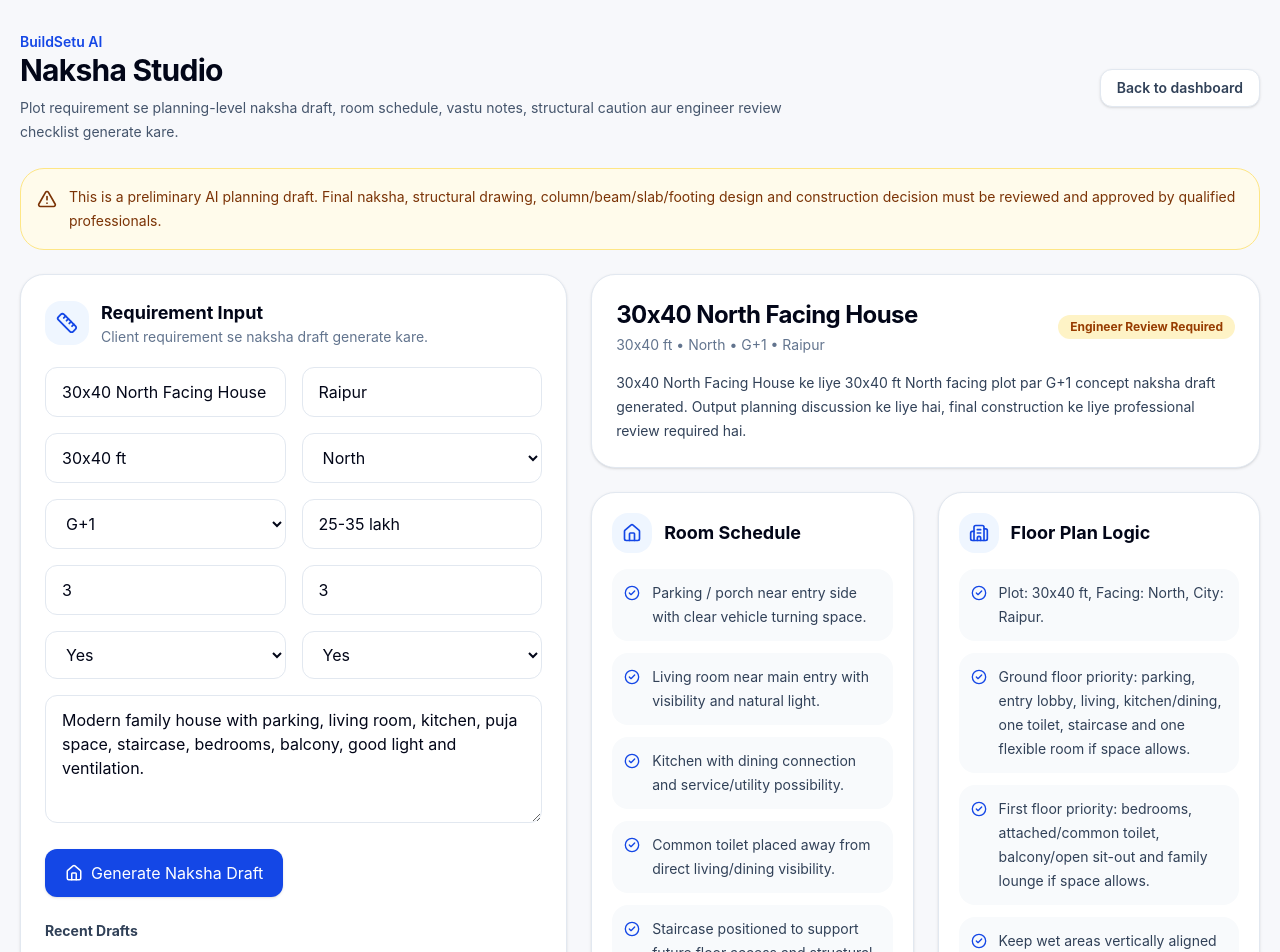
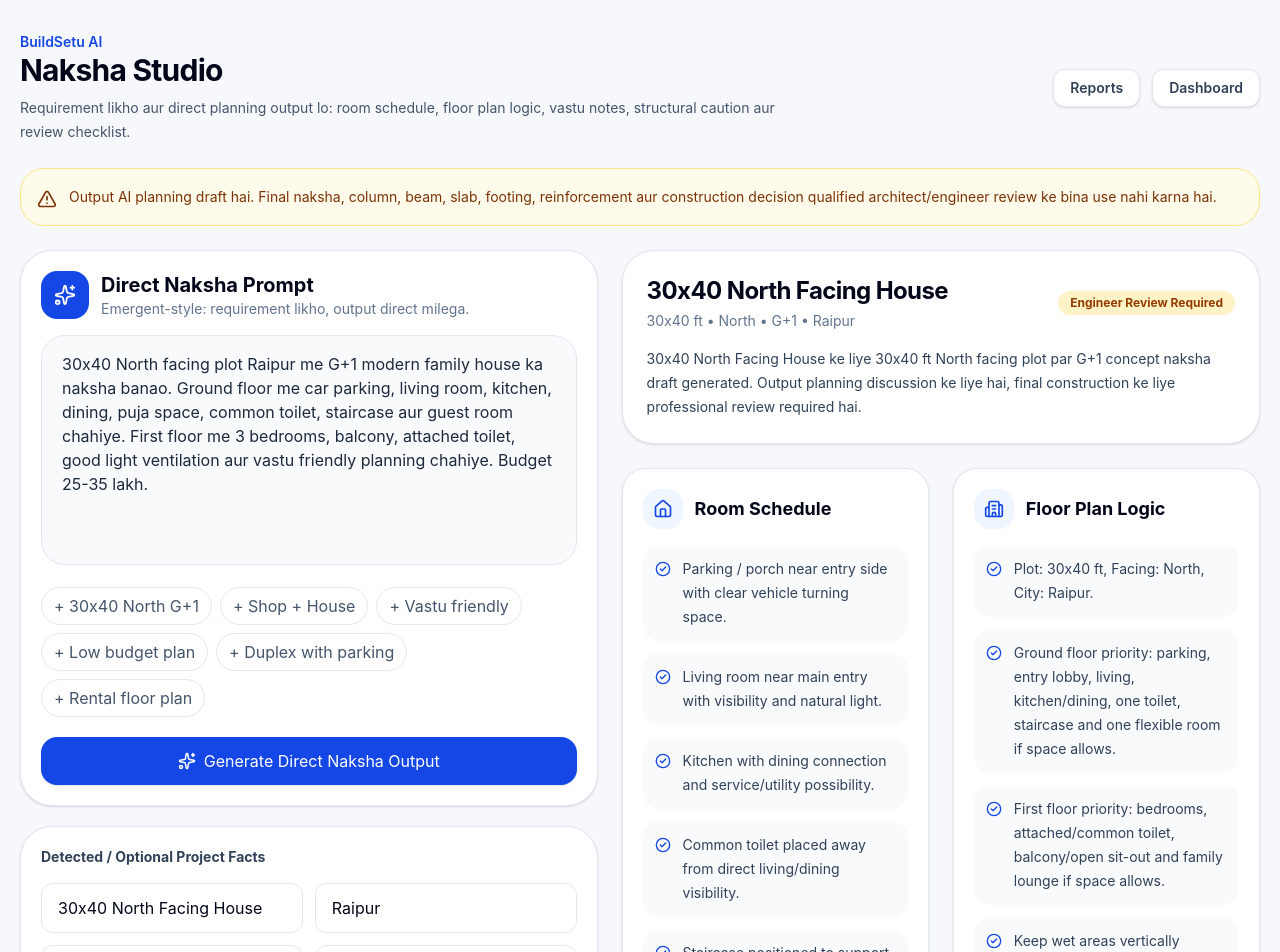
Before and after one commit to maihoonankitsingh/Build-Setu-Ai, a Next.js app: page /design in a window 1280 px wide. Shown: the top 952 px of the page. Built offline with nearby package versions, Linux system fonts and the light colour scheme.

Commit message:
Convert Naksha Studio to direct output interface

```diff
--- a/app/design/page.tsx
+++ b/app/design/page.tsx
@@ -1,7 +1,18 @@
 "use client";
 
 import { useEffect, useState } from "react";
-import { AlertTriangle, Building2, CheckCircle2, Compass, Home, Loader2, Ruler, ShieldCheck } from "lucide-react";
+import {
+  AlertTriangle,
+  Building2,
+  CheckCircle2,
+  Compass,
+  History,
+  Home,
+  Loader2,
+  Ruler,
+  ShieldCheck,
+  Sparkles,
+} from "lucide-react";
 
 type Design = {
   id: string;
@@ -29,7 +40,10 @@ type Design = {
   };
 };
 
-const defaultForm = {
+const defaultPrompt =
+  "30x40 North facing plot Raipur me G+1 modern family house ka naksha banao. Ground floor me car parking, living room, kitchen, dining, puja space, common toilet, staircase aur guest room chahiye. First floor me 3 bedrooms, balcony, attached toilet, good light ventilation aur vastu friendly planning chahiye. Budget 25-35 lakh.";
+
+const defaultFacts = {
   projectName: "30x40 North Facing House",
   city: "Raipur",
   plotSize: "30x40 ft",
@@ -40,11 +54,55 @@ const defaultForm = {
   parking: "Yes",
   vastu: "Yes",
   budget: "25-35 lakh",
-  requirement:
-    "Modern family house with parking, living room, kitchen, puja space, staircase, bedrooms, balcony, good light and ventilation.",
 };
 
-function Section({ title, icon, items }: { title: string; icon: React.ReactNode; items: string[] }) {
+function inferFacts(prompt: string, facts: typeof defaultFacts) {
+  const text = prompt.toLowerCase();
+
+  let plotSize = facts.plotSize;
+  const plotMatch = prompt.match(/(\d+\s*[xX×]\s*\d+\s*(?:ft|feet|sqft)?)/);
+  if (plotMatch?.[1]) plotSize = plotMatch[1].replace(/\s+/g, " ").trim();
+
+  let facing = facts.facing;
+  for (const item of ["North-East", "North-West", "South-East", "South-West", "North", "South", "East", "West"]) {
+    if (text.includes(item.toLowerCase())) facing = item;
+  }
+
+  let floors = facts.floors;
+  if (text.includes("g+2")) floors = "G+2";
+  else if (text.includes("g+1") || text.includes("first floor")) floors = "G+1";
+  else if (text.includes("duplex")) floors = "Duplex";
+  else if (text.includes("shop")) floors = "Shop + House";
+  else if (text.includes("ground floor")) floors = "Ground Floor";
+
+  let parking = facts.parking;
+  if (text.includes("no parking")) parking = "No";
+  else if (text.includes("parking") || text.includes("car")) parking = "Yes";
+
+  let vastu = facts.vastu;
+  if (text.includes("no vastu")) vastu = "No";
+  else if (text.includes("vastu")) vastu = "Yes";
+
+  let bedrooms = facts.bedrooms;
+  const bedMatch = text.match(/(\d+)\s*(?:bedroom|bedrooms|bhk|bed)/);
+  if (bedMatch?.[1]) bedrooms = bedMatch[1];
+
+  let bathrooms = facts.bathrooms;
+  const bathMatch = text.match(/(\d+)\s*(?:bathroom|bathrooms|toilet|toilets)/);
+  if (bathMatch?.[1]) bathrooms = bathMatch[1];
+
+  return { ...facts, plotSize, facing, floors, parking, vastu, bedrooms, bathrooms };
+}
+
+function OutputBlock({
+  title,
+  icon,
+  items,
+}: {
+  title: string;
+  icon: React.ReactNode;
+  items: string[];
+}) {
   return (
     <section className="rounded-3xl border border-slate-200 bg-white p-5 shadow-sm">
       <div className="mb-4 flex items-center gap-3">
@@ -53,6 +111,7 @@ function Section({ title, icon, items }: { title: string; icon: React.ReactNode;
         </div>
         <h2 className="text-lg font-bold text-slate-950">{title}</h2>
       </div>
+
       <div className="space-y-3">
         {items.map((item, index) => (
           <div key={index} className="flex gap-3 rounded-2xl bg-slate-50 p-3 text-sm leading-6 text-slate-700">
@@ -66,15 +125,16 @@ function Section({ title, icon, items }: { title: string; icon: React.ReactNode;
 }
 
 export default function DesignPage() {
-  const [form, setForm] = useState(defaultForm);
+  const [prompt, setPrompt] = useState(defaultPrompt);
+  const [facts, setFacts] = useState(defaultFacts);
+  const [design, setDesign] = useState<Design | null>(null);
+  const [designs, setDesigns] = useState<Design[]>([]);
   const [loading, setLoading] = useState(false);
   const [listLoading, setListLoading] = useState(true);
   const [error, setError] = useState("");
-  const [design, setDesign] = useState<Design | null>(null);
-  const [designs, setDesigns] = useState<Design[]>([]);
 
-  function update(key: keyof typeof defaultForm, value: string) {
-    setForm((prev) => ({ ...prev, [key]: value }));
+  function updateFact(key: keyof typeof defaultFacts, value: string) {
+    setFacts((prev) => ({ ...prev, [key]: value }));
   }
 
   async function loadDesigns() {
@@ -90,21 +150,33 @@ export default function DesignPage() {
     }
   }
 
-  async function generateDesign() {
+  async function generateDirectOutput() {
     setLoading(true);
     setError("");
+
     try {
+      const inferred = inferFacts(prompt, facts);
+      setFacts(inferred);
+
       const res = await fetch("/api/design/generate", {
         method: "POST",
         headers: { "Content-Type": "application/json" },
-        body: JSON.stringify(form),
+        body: JSON.stringify({
+          ...inferred,
+          requirement: prompt,
+        }),
       });
+
       const data = await res.json();
-      if (!res.ok || !data.ok) throw new Error(data.error || "Design generation failed");
+
+      if (!res.ok || !data.ok) {
+        throw new Error(data.error || "Naksha output generation failed");
+      }
+
       setDesign(data.design);
       await loadDesigns();
     } catch (err: any) {
-      setError(err?.message || "Design generation failed");
+      setError(err?.message || "Naksha output generation failed");
     } finally {
       setLoading(false);
     }
@@ -123,84 +195,118 @@ export default function DesignPage() {
             <p className="text-sm font-semibold text-blue-700">BuildSetu AI</p>
             <h1 className="text-3xl font-bold tracking-tight">Naksha Studio</h1>
             <p className="mt-2 max-w-3xl text-sm leading-6 text-slate-600">
-              Plot requirement se planning-level naksha draft, room schedule, vastu notes,
-              structural caution aur engineer review checklist generate kare.
+              Requirement likho aur direct planning output lo: room schedule, floor plan logic,
+              vastu notes, structural caution aur review checklist.
             </p>
           </div>
-          <a href="/" className="rounded-xl border border-slate-200 bg-white px-4 py-2 text-sm font-semibold text-slate-700 shadow-sm hover:bg-slate-50">
-            Back to dashboard
+
+          <div className="flex gap-3">
+            <a
+              href="/reports"
+              className="rounded-xl border border-slate-200 bg-white px-4 py-2 text-sm font-semibold text-slate-700 shadow-sm hover:bg-slate-50"
+            >
+              Reports
             </a>
+            <a
+              href="/"
+              className="rounded-xl border border-slate-200 bg-white px-4 py-2 text-sm font-semibold text-slate-700 shadow-sm hover:bg-slate-50"
+            >
+              Dashboard
+            </a>
+          </div>
         </div>
 
         <div className="mb-6 rounded-3xl border border-amber-200 bg-amber-50 p-4 text-sm leading-6 text-amber-900">
           <div className="flex gap-3">
             <AlertTriangle className="mt-1 h-5 w-5 shrink-0" />
             <p>
-              This is a preliminary AI planning draft. Final naksha, structural drawing,
-              column/beam/slab/footing design and construction decision must be reviewed
-              and approved by qualified professionals.
+              Output AI planning draft hai. Final naksha, column, beam, slab, footing,
+              reinforcement aur construction decision qualified architect/engineer review ke bina use nahi karna hai.
             </p>
           </div>
         </div>
 
-        <div className="grid gap-6 xl:grid-cols-[0.9fr_1.1fr]">
-          <section className="rounded-3xl border border-slate-200 bg-white p-6 shadow-sm">
-            <div className="mb-5 flex items-center gap-3">
-              <div className="flex h-11 w-11 items-center justify-center rounded-2xl bg-blue-50 text-blue-700">
-                <Ruler size={22} />
+        <div className="grid gap-6 xl:grid-cols-[0.95fr_1.05fr]">
+          <section className="space-y-5">
+            <div className="rounded-[2rem] border border-slate-200 bg-white p-5 shadow-sm">
+              <div className="mb-4 flex items-center gap-3">
+                <div className="flex h-12 w-12 items-center justify-center rounded-2xl bg-blue-700 text-white">
+                  <Sparkles size={22} />
                 </div>
                 <div>
-                <h2 className="text-lg font-bold">Requirement Input</h2>
-                <p className="text-sm text-slate-500">Client requirement se naksha draft generate kare.</p>
+                  <h2 className="text-xl font-bold">Direct Naksha Prompt</h2>
+                  <p className="text-sm text-slate-500">Emergent-style: requirement likho, output direct milega.</p>
                 </div>
               </div>
 
-            <div className="grid gap-4 sm:grid-cols-2">
-              <input className="rounded-xl border border-slate-200 px-4 py-3 text-sm outline-none focus:border-blue-500" value={form.projectName} onChange={(e) => update("projectName", e.target.value)} placeholder="Project name" />
-              <input className="rounded-xl border border-slate-200 px-4 py-3 text-sm outline-none focus:border-blue-500" value={form.city} onChange={(e) => update("city", e.target.value)} placeholder="City" />
-              <input className="rounded-xl border border-slate-200 px-4 py-3 text-sm outline-none focus:border-blue-500" value={form.plotSize} onChange={(e) => update("plotSize", e.target.value)} placeholder="Plot size" />
-              <select className="rounded-xl border border-slate-200 px-4 py-3 text-sm outline-none focus:border-blue-500" value={form.facing} onChange={(e) => update("facing", e.target.value)}>
-                {["North", "South", "East", "West", "North-East", "North-West", "South-East", "South-West"].map((x) => <option key={x}>{x}</option>)}
-              </select>
-              <select className="rounded-xl border border-slate-200 px-4 py-3 text-sm outline-none focus:border-blue-500" value={form.floors} onChange={(e) => update("floors", e.target.value)}>
-                {["Ground Floor", "G+1", "G+2", "Duplex", "Shop + House"].map((x) => <option key={x}>{x}</option>)}
-              </select>
-              <input className="rounded-xl border border-slate-200 px-4 py-3 text-sm outline-none focus:border-blue-500" value={form.budget} onChange={(e) => update("budget", e.target.value)} placeholder="Budget" />
-              <input className="rounded-xl border border-slate-200 px-4 py-3 text-sm outline-none focus:border-blue-500" value={form.bedrooms} onChange={(e) => update("bedrooms", e.target.value)} placeholder="Bedrooms" />
-              <input className="rounded-xl border border-slate-200 px-4 py-3 text-sm outline-none focus:border-blue-500" value={form.bathrooms} onChange={(e) => update("bathrooms", e.target.value)} placeholder="Bathrooms" />
-              <select className="rounded-xl border border-slate-200 px-4 py-3 text-sm outline-none focus:border-blue-500" value={form.parking} onChange={(e) => update("parking", e.target.value)}>
-                {["Yes", "No", "Two Wheeler Only", "Car + Two Wheeler"].map((x) => <option key={x}>{x}</option>)}
-              </select>
-              <select className="rounded-xl border border-slate-200 px-4 py-3 text-sm outline-none focus:border-blue-500" value={form.vastu} onChange={(e) => update("vastu", e.target.value)}>
-                {["Yes", "No", "Flexible"].map((x) => <option key={x}>{x}</option>)}
-              </select>
+              <textarea
+                value={prompt}
+                onChange={(e) => setPrompt(e.target.value)}
+                className="min-h-[230px] w-full resize-none rounded-3xl border border-slate-200 bg-slate-50 px-5 py-4 text-[15px] leading-7 text-slate-800 outline-none focus:border-blue-500 focus:bg-white"
+                placeholder="Example: 30x40 north facing plot me G+1 house ka naksha banao..."
+              />
+
+              <div className="mt-4 flex flex-wrap gap-2">
+                {[
+                  "30x40 North G+1",
+                  "Shop + House",
+                  "Vastu friendly",
+                  "Low budget plan",
+                  "Duplex with parking",
+                  "Rental floor plan",
+                ].map((chip) => (
+                  <button
+                    key={chip}
+                    onClick={() => setPrompt((prev) => `${prev}\n${chip}`)}
+                    className="rounded-full border border-slate-200 bg-white px-3 py-1.5 text-xs font-semibold text-slate-600 hover:bg-blue-50 hover:text-blue-700"
+                  >
+                    + {chip}
+                  </button>
+                ))}
               </div>
 
-            <textarea
-              className="mt-4 min-h-32 w-full rounded-xl border border-slate-200 px-4 py-3 text-sm leading-6 outline-none focus:border-blue-500"
-              value={form.requirement}
-              onChange={(e) => update("requirement", e.target.value)}
-              placeholder="Client requirement"
-            />
-
               {error ? (
-              <div className="mt-4 rounded-xl border border-red-200 bg-red-50 px-4 py-3 text-sm font-medium text-red-700">{error}</div>
+                <div className="mt-4 rounded-xl border border-red-200 bg-red-50 px-4 py-3 text-sm font-medium text-red-700">
+                  {error}
+                </div>
               ) : null}
 
               <button
-              onClick={generateDesign}
-              disabled={loading}
-              className="mt-5 inline-flex min-h-12 items-center justify-center gap-2 rounded-xl bg-blue-700 px-5 text-sm font-bold text-white shadow-sm hover:bg-blue-800 disabled:opacity-60"
+                onClick={generateDirectOutput}
+                disabled={loading || !prompt.trim()}
+                className="mt-5 inline-flex min-h-12 w-full items-center justify-center gap-2 rounded-2xl bg-blue-700 px-5 text-sm font-bold text-white shadow-sm hover:bg-blue-800 disabled:cursor-not-allowed disabled:opacity-60"
               >
-              {loading ? <Loader2 className="animate-spin" size={18} /> : <Home size={18} />}
-              {loading ? "Generating Draft..." : "Generate Naksha Draft"}
+                {loading ? <Loader2 className="animate-spin" size={18} /> : <Sparkles size={18} />}
+                {loading ? "Generating Direct Output..." : "Generate Direct Naksha Output"}
               </button>
+            </div>
 
-            <div className="mt-6">
-              <h3 className="mb-3 text-sm font-bold text-slate-700">Recent Drafts</h3>
+            <div className="rounded-[2rem] border border-slate-200 bg-white p-5 shadow-sm">
+              <h3 className="mb-4 text-sm font-bold text-slate-700">Detected / Optional Project Facts</h3>
+              <div className="grid gap-3 sm:grid-cols-2">
+                <input className="rounded-xl border border-slate-200 px-4 py-3 text-sm outline-none focus:border-blue-500" value={facts.projectName} onChange={(e) => updateFact("projectName", e.target.value)} placeholder="Project name" />
+                <input className="rounded-xl border border-slate-200 px-4 py-3 text-sm outline-none focus:border-blue-500" value={facts.city} onChange={(e) => updateFact("city", e.target.value)} placeholder="City" />
+                <input className="rounded-xl border border-slate-200 px-4 py-3 text-sm outline-none focus:border-blue-500" value={facts.plotSize} onChange={(e) => updateFact("plotSize", e.target.value)} placeholder="Plot size" />
+                <select className="rounded-xl border border-slate-200 px-4 py-3 text-sm outline-none focus:border-blue-500" value={facts.facing} onChange={(e) => updateFact("facing", e.target.value)}>
+                  {["North", "South", "East", "West", "North-East", "North-West", "South-East", "South-West"].map((x) => <option key={x}>{x}</option>)}
+                </select>
+                <select className="rounded-xl border border-slate-200 px-4 py-3 text-sm outline-none focus:border-blue-500" value={facts.floors} onChange={(e) => updateFact("floors", e.target.value)}>
+                  {["Ground Floor", "G+1", "G+2", "Duplex", "Shop + House"].map((x) => <option key={x}>{x}</option>)}
+                </select>
+                <input className="rounded-xl border border-slate-200 px-4 py-3 text-sm outline-none focus:border-blue-500" value={facts.budget} onChange={(e) => updateFact("budget", e.target.value)} placeholder="Budget" />
+              </div>
+            </div>
+
+            <div className="rounded-[2rem] border border-slate-200 bg-white p-5 shadow-sm">
+              <div className="mb-4 flex items-center gap-2">
+                <History className="h-4 w-4 text-blue-700" />
+                <h3 className="text-sm font-bold text-slate-700">Recent Outputs</h3>
+              </div>
+
               {listLoading ? <p className="text-sm text-slate-500">Loading...</p> : null}
+
               <div className="space-y-2">
-                {designs.slice(0, 5).map((item) => (
+                {designs.slice(0, 6).map((item) => (
                   <button
                     key={item.id}
                     onClick={() => setDesign(item)}
@@ -217,11 +323,13 @@ export default function DesignPage() {
           <section className="space-y-6">
             {design ? (
               <>
-                <div className="rounded-3xl border border-slate-200 bg-white p-6 shadow-sm">
+                <div className="rounded-[2rem] border border-slate-200 bg-white p-6 shadow-sm">
                   <div className="mb-4 flex flex-wrap items-center justify-between gap-3">
                     <div>
                       <h2 className="text-2xl font-bold tracking-tight">{design.projectName}</h2>
-                      <p className="mt-1 text-sm text-slate-500">{design.plotSize} • {design.facing} • {design.floors} • {design.city}</p>
+                      <p className="mt-1 text-sm text-slate-500">
+                        {design.plotSize} • {design.facing} • {design.floors} • {design.city}
+                      </p>
                     </div>
                     <span className="rounded-full bg-amber-100 px-3 py-1 text-xs font-bold text-amber-800">
                       Engineer Review Required
@@ -231,20 +339,22 @@ export default function DesignPage() {
                 </div>
 
                 <div className="grid gap-6 lg:grid-cols-2">
-                  <Section title="Room Schedule" icon={<Home size={20} />} items={design.draft.roomSchedule} />
-                  <Section title="Floor Plan Logic" icon={<Building2 size={20} />} items={design.draft.floorPlan} />
-                  <Section title="Vastu Notes" icon={<Compass size={20} />} items={design.draft.vastuNotes} />
-                  <Section title="Structural Caution" icon={<ShieldCheck size={20} />} items={design.draft.structuralNotes} />
+                  <OutputBlock title="Room Schedule" icon={<Home size={20} />} items={design.draft.roomSchedule} />
+                  <OutputBlock title="Floor Plan Logic" icon={<Building2 size={20} />} items={design.draft.floorPlan} />
+                  <OutputBlock title="Vastu Notes" icon={<Compass size={20} />} items={design.draft.vastuNotes} />
+                  <OutputBlock title="Structural Caution" icon={<ShieldCheck size={20} />} items={design.draft.structuralNotes} />
                 </div>
 
-                <Section title="Review Checklist" icon={<AlertTriangle size={20} />} items={design.draft.reviewChecklist} />
-                <Section title="Client Notes" icon={<CheckCircle2 size={20} />} items={design.draft.clientNotes} />
+                <OutputBlock title="Review Checklist" icon={<AlertTriangle size={20} />} items={design.draft.reviewChecklist} />
+                <OutputBlock title="Client Notes" icon={<CheckCircle2 size={20} />} items={design.draft.clientNotes} />
               </>
             ) : (
-              <div className="rounded-3xl border border-slate-200 bg-white p-8 text-center shadow-sm">
-                <Home className="mx-auto h-10 w-10 text-blue-700" />
-                <h2 className="mt-4 text-xl font-bold">No naksha draft yet</h2>
-                <p className="mt-2 text-sm text-slate-500">Left form fill karke first draft generate karo.</p>
+              <div className="rounded-[2rem] border border-slate-200 bg-white p-8 text-center shadow-sm">
+                <Ruler className="mx-auto h-10 w-10 text-blue-700" />
+                <h2 className="mt-4 text-xl font-bold">Direct output yahan aayega</h2>
+                <p className="mt-2 text-sm text-slate-500">
+                  Left prompt me client requirement likho aur Generate Direct Naksha Output click karo.
+                </p>
               </div>
             )}
           </section>
```
Lines whose indentation alone changed are shown as unchanged.
